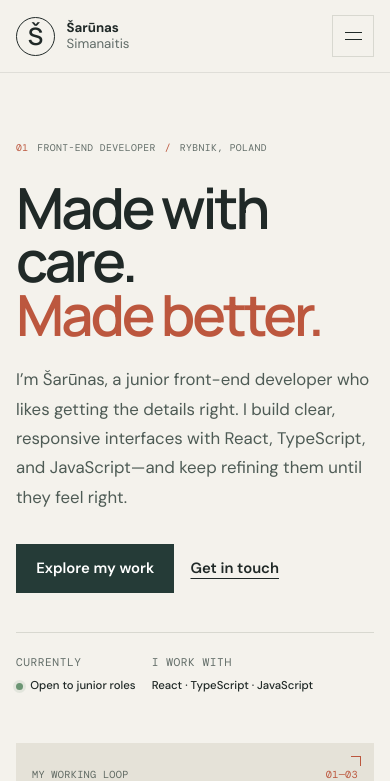
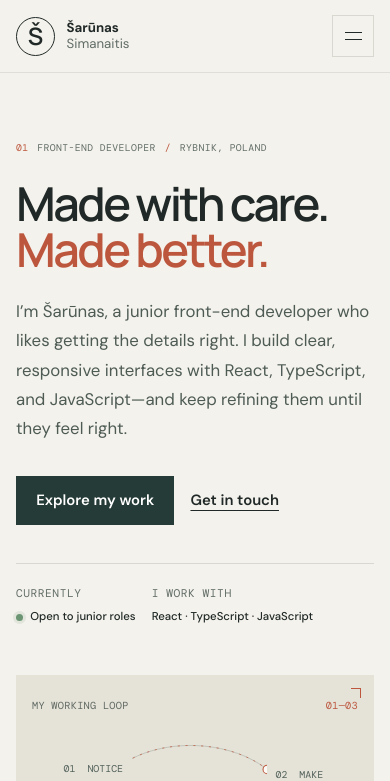
Before and after one commit to SarunasSimanaitis/sarunas-simanaitis-portfolio, a React (Vite) app: page / in a window 390 px wide. Shown: the top 781 px of the page. Built offline with nearby package versions, Linux system fonts and the light colour scheme.

Commit message:
Keep the hero headline responsive

```diff
--- a/src/App.tsx
+++ b/src/App.tsx
@@ -40,7 +40,7 @@ export default function App() {
       <section id="top" className="hero section-wrap grid grid-cols-1 items-center gap-12 py-[4.2rem] lg:min-h-[680px] lg:grid-cols-[minmax(0,1.08fr)_minmax(360px,0.92fr)] lg:gap-[clamp(2.5rem,7vw,6.5rem)] lg:py-24 lg:pb-[6.2rem]" aria-labelledby="hero-title">
         <div className="hero-copy">
           <p className="eyebrow"><span className="eyebrow-index">01</span> Front-end developer <span className="eyebrow-dot">/</span> Rybnik, Poland</p>
-          <h1 className="mb-6 text-[clamp(3.55rem,14vw,5.3rem)] leading-[0.94] tracking-[-0.055em] md:text-[clamp(3.6rem,8vw,5.3rem)] lg:text-[clamp(3.8rem,7vw,6.35rem)]" id="hero-title">Made with care.<br /><em>Made better.</em></h1>
+          <h1 className="mb-6 text-[clamp(2.85rem,12vw,4rem)] tracking-[-0.055em] md:text-[clamp(3.45rem,5.6vw,5.3rem)]" id="hero-title">Made with care.<br /><em>Made better.</em></h1>
           <p className="hero-intro">
             I’m Šarūnas, a junior front-end developer who likes getting the details right. I build
             clear, responsive interfaces with React, TypeScript, and JavaScript—and keep refining
```
